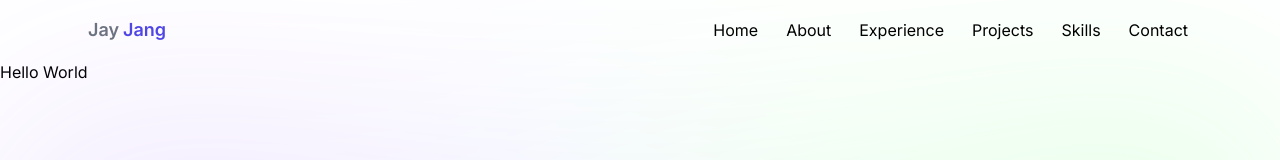
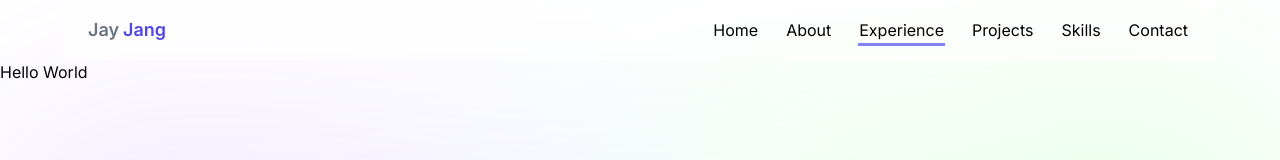
Before and after one commit to jayjang0209/porfolio-website, a Next.js app: page / in a window 1280 px wide. Shown: the top 160 px of the page. Built offline with nearby package versions, Linux system fonts and the light colour scheme.

Commit message:
add active indicator

```diff
--- a/components/header.tsx
+++ b/components/header.tsx
@@ -7,9 +7,11 @@ import { links } from "@/lib/data";
 export default function Header() {
   const [isOpen, setIsOpen] = useState(false);
 
+  const activeSection = "Experience";
+
   return (
     <nav className="sticky top-0 z-[999]">
-      <div className="max-w-6xl mx-auto px-4">
+      <div className="max-w-6xl mx-auto px-4 bg-white bg-opacity-50 backdrop-blur-[0.5rem]">
         <div className="flex justify-between items-center">
           {/* Website Logo */}
           <a href="#" className="flex items-center py-4 px-2 gap-1">
@@ -27,13 +29,10 @@ export default function Header() {
                 >
                   {link.name}
 
-                  {/* <span className="py-4 px-2 text-gray-500 font-semibold hover:text-green-500 transition duration-300">
-                    {link.name}
-                  </span> */}
-
-                  {/* <span
-                    className="bg-gray-100 rounded-full absolute inset-0 -z-10 dark:bg-gray-800"
-                  ></span> */}
+                  {/* Active Indicator */}
+                  {link.name === activeSection && (
+                    <span className="w-[80%] mx-auto border-b-3 bottom-2 absolute inset-0 -z-10 border-indigo-500 opacity-80 dark:bg-gray-800"></span>
+                  )}
                 </Link>
               </li>
             ))}
--- a/tailwind.config.ts
+++ b/tailwind.config.ts
@@ -8,6 +8,9 @@ const config: Config = {
   ],
   theme: {
     extend: {
+      borderWidth: {
+        3: '3px',
+      },
     },
   },
   plugins: [],
```
